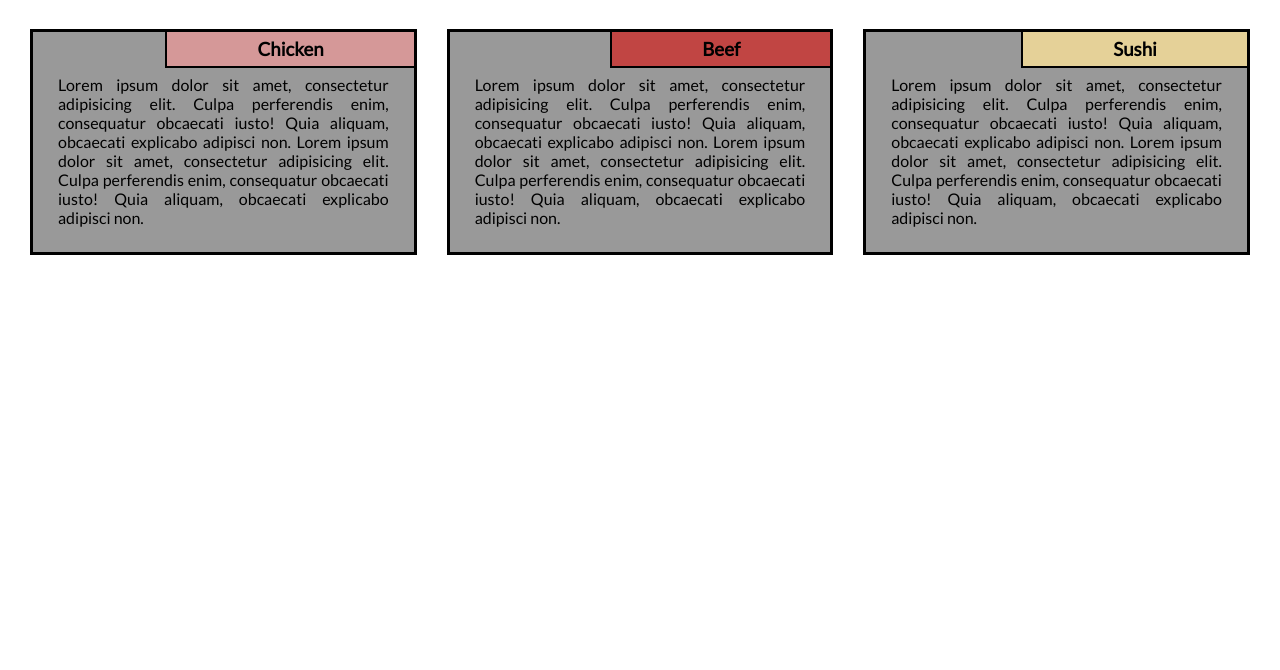
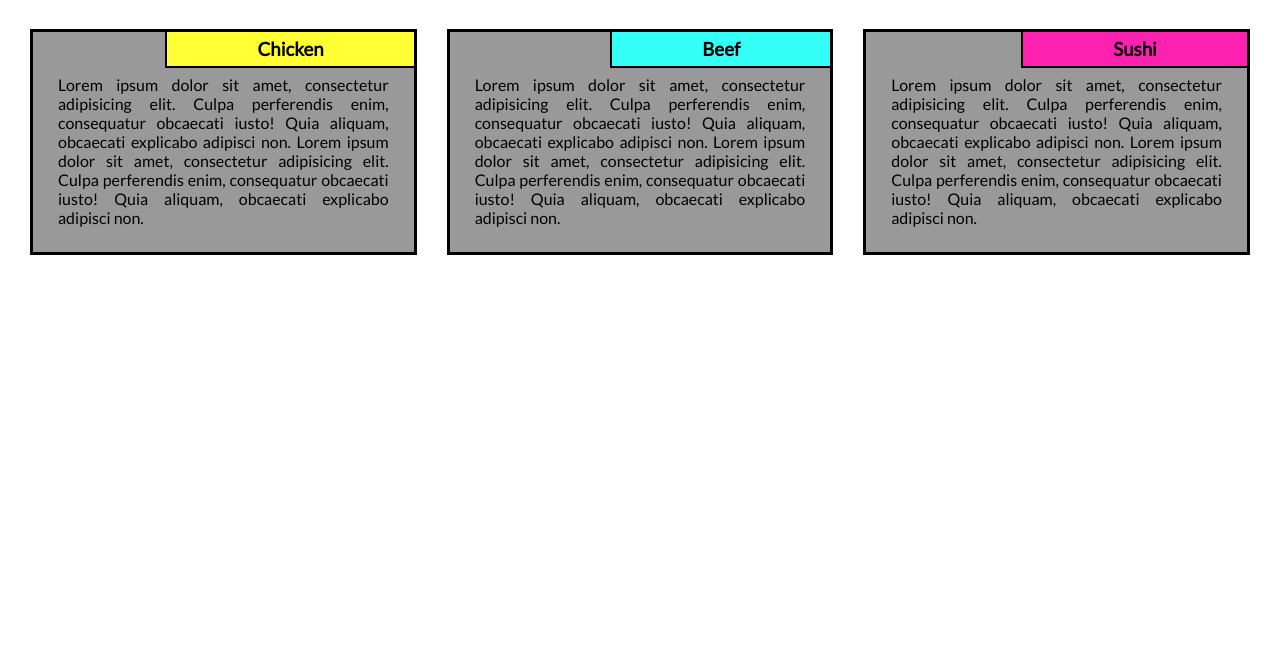
Before and after one commit to charantejareddyvoddu007/Coursera-assignments-HTML-CSS-and-JAVASCRIPT-for-WEBDEVELOPMENT, a plain HTML site: page module2-solutions/index.html in a window 1280 px wide. Shown: the part 130-800 px from the top of the page. Drawn offline with Linux system fonts and the light colour scheme.

Commit message:
Update style.css

```diff
--- a/module2-solutions/style.css
+++ b/module2-solutions/style.css
@@ -49,15 +49,15 @@ body{
 }
 
 #title-one {
-  background-color: #D59898;
+  background-color: #FFFF33;
 }
 
 #title-two{
-  background-color: #C14543;
+  background-color: #33FFF6;
 }
 
 #title-three{
-  background-color: #E5D198;
+  background-color: #FC21AF;
 }
 
 /* Simple Responsive Framework. */
```
